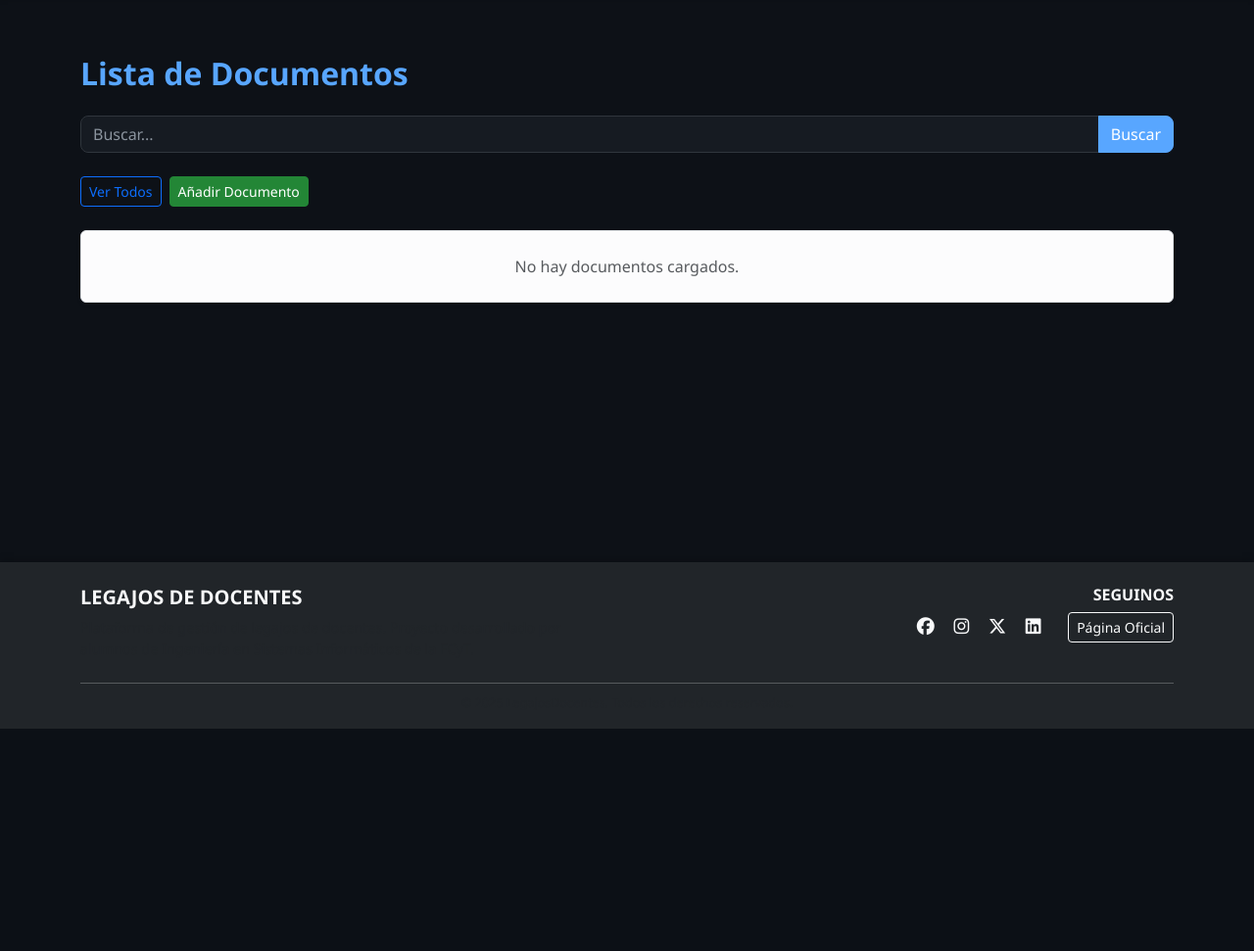
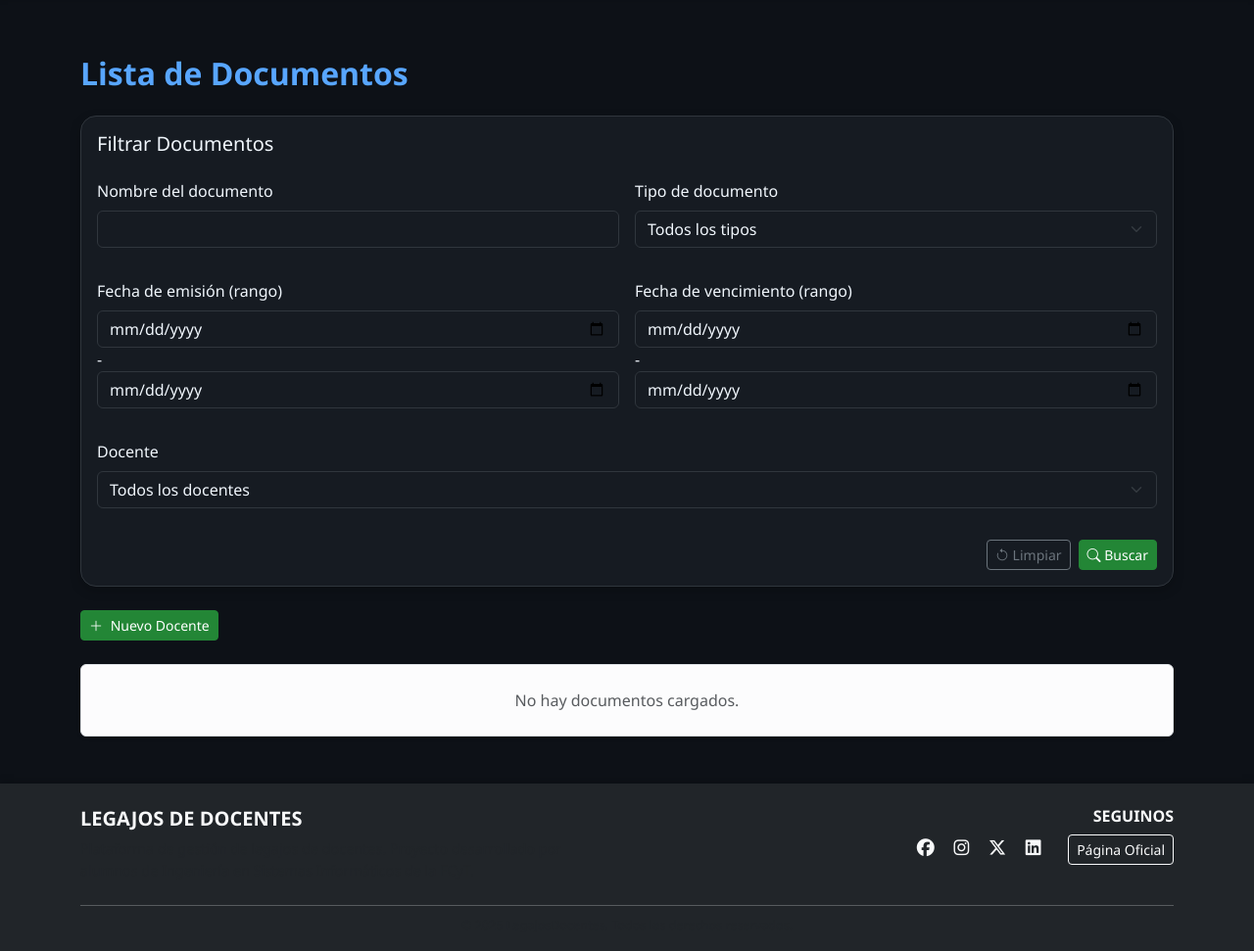
Before and after one commit to ivansosabz/legajos-de-docentes, a Django app: page /docente/documento/ in a window 1280 px wide. Shown: the part 56-1027 px from the top of the page at 98% size. Before the commit the page ends 800 px from the top, so only its background shows below. Run offline with Django 5.2, Linux system fonts and the light colour scheme; data that the repository does not hold is empty; some libraries are stand-ins or nearby versions.

Commit message:
aplicando filtros a la lista de documentos

```diff
--- a/legajodedocentes/docente/filters.py
+++ b/legajodedocentes/docente/filters.py
@@ -1,6 +1,7 @@
 import django_filters
-from .models import Docente, NivelDocente
+from .models import Docente, NivelDocente, Documento, TipoDocumento
 from django.forms.widgets import DateInput
+
 
 
 class DocenteFilter(django_filters.FilterSet):
@@ -32,3 +33,29 @@ class DocenteFilter(django_filters.FilterSet):
     class Meta:
         model = Docente
         fields = []
+
+
+class DocumentoFilter(django_filters.FilterSet):
+    nombre = django_filters.CharFilter(lookup_expr='icontains', label='Nombre del documento')
+    fecha_emision = django_filters.DateFromToRangeFilter(
+        label='Fecha de emisión (rango)',
+        widget=django_filters.widgets.RangeWidget(attrs={'type': 'date', 'class': 'form-control'})
+    )
+    fecha_vencimiento = django_filters.DateFromToRangeFilter(
+        label='Fecha de vencimiento (rango)',
+        widget=django_filters.widgets.RangeWidget(attrs={'type': 'date', 'class': 'form-control'})
+    )
+    tipo_documento = django_filters.ModelChoiceFilter(
+        queryset=TipoDocumento.objects.all(),
+        label='Tipo de documento',
+        empty_label='Todos los tipos'
+    )
+    docente = django_filters.ModelChoiceFilter(
+        queryset=Docente.objects.all(),
+        label='Docente',
+        empty_label='Todos los docentes'
+    )
+
+    class Meta:
+        model = Documento
+        fields = ['nombre', 'fecha_emision', 'fecha_vencimiento', 'tipo_documento', 'docente']
--- a/legajodedocentes/docente/views.py
+++ b/legajodedocentes/docente/views.py
@@ -10,7 +10,7 @@ from .forms import DocenteForm, DocumentoForm
 from .models import Docente, Documento, Notificacion
 from datetime import date
 from .utils import generar_notificaciones_vencidas
-from .filters import DocenteFilter
+from .filters import DocenteFilter, DocumentoFilter
 
 # Constantes
 DOCENTES_POR_PAGINA = 5
@@ -76,16 +76,20 @@ def delete(request, id):
 # ------------------ DOCUMENTOS ------------------
 
 def documento(request):
-    query = request.GET.get('search', '')
-    documentos_list = Documento.objects.filter(
-        Q(nombre__icontains=query) |
-        Q(docente__nombre__icontains=query) |
-        Q(docente__apellido__icontains=query) |
-        Q(docente__ci__icontains=query) |
-        Q(tipo_documento__nombre__icontains=query)
-    ).order_by('-fecha_emision')
+    documento_filter = DocumentoFilter(
+        request.GET,
+        queryset=Documento.objects.all().order_by('-fecha_emision')
+    )
+    # query = request.GET.get('search', '')
+    # documentos_list = Documento.objects.filter(
+    #     Q(nombre__icontains=query) |
+    #     Q(docente__nombre__icontains=query) |
+    #     Q(docente__apellido__icontains=query) |
+    #     Q(docente__ci__icontains=query) |
+    #     Q(tipo_documento__nombre__icontains=query)
+    # ).order_by('-fecha_emision')
 
-    paginator = Paginator(documentos_list, DOCUMENTOS_POR_PAGINA)
+    paginator = Paginator(documento_filter.qs, DOCUMENTOS_POR_PAGINA)
     page = request.GET.get('page')
 
     try:
@@ -97,7 +101,8 @@ def documento(request):
 
     return render(request, 'documentos/index.html', {
         'documentos': documentos,
-        'query': query,
+        # 'query': query,
+        'filter': documento_filter,
     })
 
 
--- a/legajodedocentes/templates/documentos/index.html
+++ b/legajodedocentes/templates/documentos/index.html
@@ -18,15 +18,19 @@
     <!-- Encabezado -->
     <h2 class="mb-4">Lista de Documentos</h2>
 
-    <!-- Barra de Búsqueda -->
-    <form method="get" action="{% url 'documento' %}" class="mb-4">
-      {% include 'layout/partials/barra_de_busqueda.html' %}
-    </form>
-
+{#    <!-- Barra de Búsqueda -->#}
+{#    <form method="get" action="{% url 'documento' %}" class="mb-4">#}
+{#      {% include 'layout/partials/barra_de_busqueda.html' %}#}
+{#    </form>#}
+    <!-- Formulario de filtros-->
+    {% include 'layout/partials/filtro_documento.html' %}
     <!-- Botones de Acción -->
-    <div class="mb-4 d-flex justify-content-start gap-2">
-      <a href="{% url 'documento' %}" class="btn btn-outline-primary btn-sm">Ver Todos</a>
-      <a href="{% url 'create_document' %}" class="btn btn-primary btn-sm">Añadir Documento</a>
+    <div class="mb-4 d-flex justify-content-between align-items-center">
+        <div>
+            <a href="{% url 'create_document' %}" class="btn btn-primary btn-sm">
+                <i class="bi bi-plus-lg me-1"></i> Nuevo Docente
+            </a>
+        </div>
     </div>
 
     <!-- Lista de Documentos -->
--- /dev/null
+++ b/legajodedocentes/templates/layout/partials/filtro_documento.html
@@ -0,0 +1,42 @@
+{% load crispy_forms_tags %}
+
+<div class="card mb-4">
+    <div class="card-body">
+        <h5 class="card-title mb-4">Filtrar Documentos</h5>
+        <form method="get" class="row g-3">
+
+            <!-- Fila 1: Nombre y Tipo de Documento -->
+            <div class="col-md-6">
+                {{ filter.form.nombre|as_crispy_field }}
+            </div>
+            <div class="col-md-6">
+                {{ filter.form.tipo_documento|as_crispy_field }}
+            </div>
+
+            <!-- Fila 2: Fechas -->
+            <div class="col-md-6">
+                {{ filter.form.fecha_emision|as_crispy_field }}
+            </div>
+            <div class="col-md-6">
+                {{ filter.form.fecha_vencimiento|as_crispy_field }}
+            </div>
+
+            <!-- Fila 3: Docente -->
+            <div class="col-md-12">
+                {{ filter.form.docente|as_crispy_field }}
+            </div>
+
+            <!-- Botones -->
+            <div class="col-12 d-flex justify-content-end">
+                <div class="d-flex gap-2">
+                    <a href="{% url 'documento' %}" class="btn btn-outline-secondary btn-sm">
+                        <i class="bi bi-arrow-counterclockwise"></i> Limpiar
+                    </a>
+                    <button type="submit" class="btn btn-primary btn-sm">
+                        <i class="bi bi-search"></i> Buscar
+                    </button>
+                </div>
+            </div>
+        </form>
+    </div>
+</div>
```
Also changed, not shown: legajodedocentes/templates/docentes/index.html (+7 -38 lines), legajodedocentes/templates/layout/partials/filtro_docente.html (added, +58 -0 lines), requirements.txt (added, +9 -0 lines).
